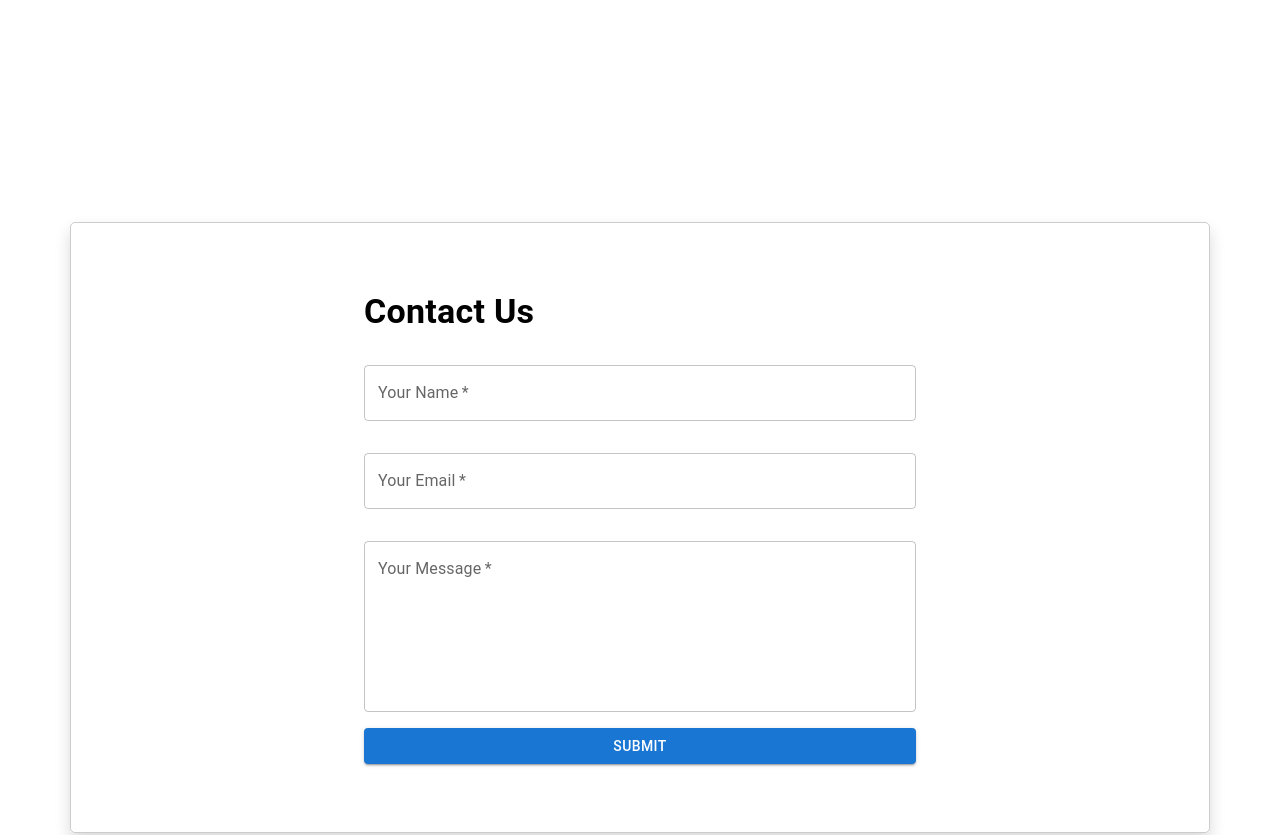
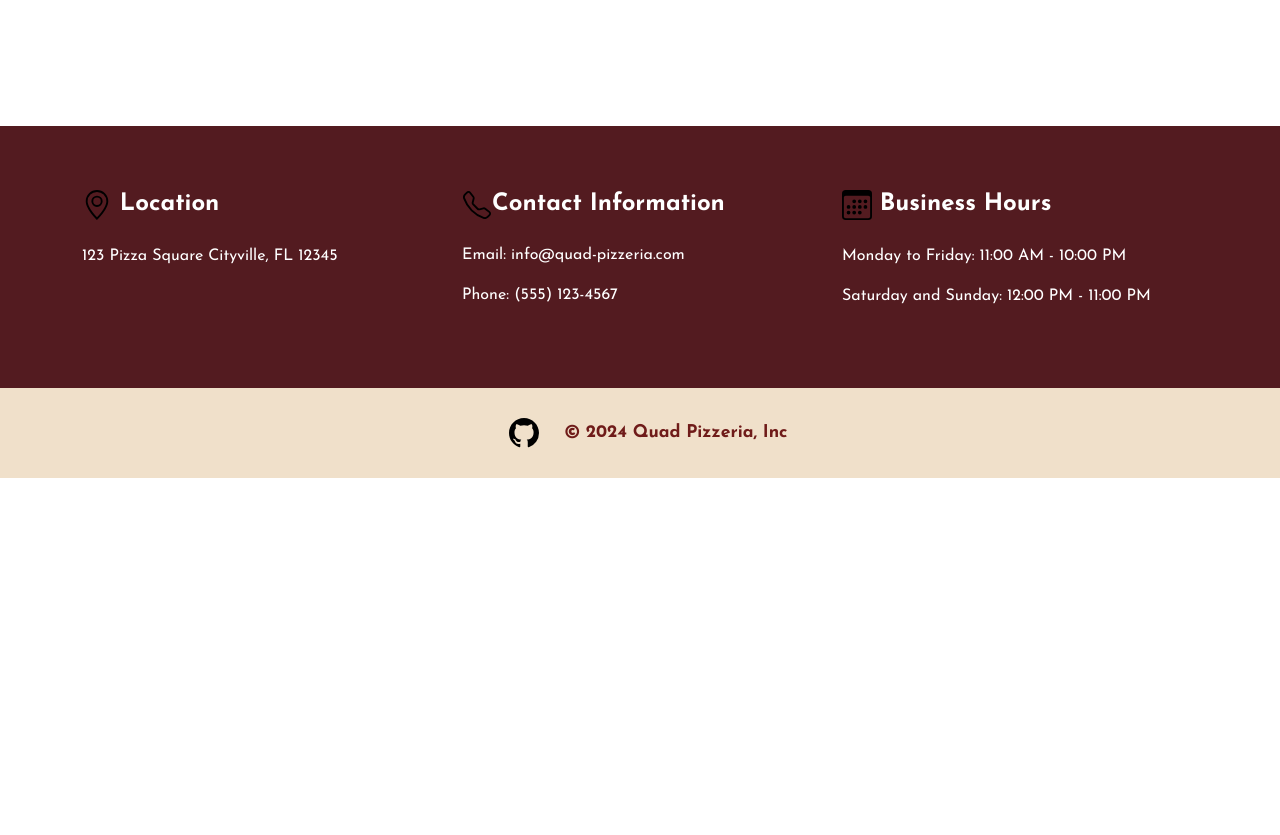
Before and after one commit to quaydrionb/quad-pizza-shop, a Next.js app: page / in a window 1280 px wide. Shown: the part 6260-7095 px from the top of the page. After the commit the page ends 6738 px from the top, so only its background shows below. Built offline with nearby package versions, Linux system fonts and the light colour scheme.

Commit message:
removed contact page

```diff
--- a/app/page.tsx
+++ b/app/page.tsx
@@ -9,7 +9,6 @@ import Arcade from "@/components/home/Arcade";
 import { Suspense } from "react";
 import { Provider } from "react-redux";
 import store from "@/redux/store";
-import Contact from "@/components/Contact";
 
 export default function Home() {
   const [showButton, setShowButton] = useState(false);
@@ -59,8 +58,6 @@ export default function Home() {
         <div className="mt-5 pt-5 pb-4 mb-4"></div>
         <div className="mt-5 pt-5 pb-4 mb-4"></div>
         <Arcade />
-        <div className="mt-5 pt-5 pb-4 mb-4"></div>
-        <Contact />
       </Provider>
 
       {/* Back to top button */}
--- a/components/Contact.tsx
+++ /dev/null
@@ -1,103 +0,0 @@
-import Head from "next/head";
-import React, { useState, ChangeEvent, FormEvent } from "react";
-import { Container, TextField, Button, Typography } from "@mui/material";
-
-const Contact = () => {
-  const [formData, setFormData] = useState({
-    name: "",
-    email: "",
-    message: "",
-  });
-
-  const handleChange = (
-    e: ChangeEvent<HTMLInputElement | HTMLTextAreaElement>,
-  ) => {
-    const { name, value } = e.target;
-    setFormData((prevState) => ({
-      ...prevState,
-      [name]: value,
-    }));
-  };
-
-  const handleSubmit = (e: FormEvent<HTMLFormElement>) => {
-    e.preventDefault();
-
-    setFormData({
-      name: "",
-      email: "",
-      message: "",
-    });
-  };
-
-  return (
-    <div className="container mb-5 contact-box shadow">
-      <Head>
-        <title>Contact Us</title>
-        <meta
-          name="description"
-          content="Contact Quad Pizzeria for any inquiries or feedback."
-        />
-      </Head>
-      <div className="align-items-center py-5">
-        <Container maxWidth="sm">
-          <Typography
-            variant="h4"
-            className="display-5 fw-bold text-body-emphasis mb-3"
-          >
-            Contact Us
-          </Typography>
-          <form onSubmit={handleSubmit}>
-            <TextField
-              fullWidth
-              label="Your Name"
-              name="name"
-              value={formData.name}
-              onChange={handleChange}
-              variant="outlined"
-              margin="normal"
-              placeholder="Enter your name"
-              className="mb-3"
-              required
-            />
-            <TextField
-              fullWidth
-              label="Your Email"
-              name="email"
-              value={formData.email}
-              onChange={handleChange}
-              variant="outlined"
-              margin="normal"
-              placeholder="Enter your email"
-              className="mb-3"
-              required
-            />
-            <TextField
-              fullWidth
-              label="Your Message"
-              name="message"
-              value={formData.message}
-              onChange={handleChange}
-              variant="outlined"
-              margin="normal"
-              multiline
-              rows={6}
-              placeholder="Enter your message"
-              className="mb-3"
-              required
-            />
-            <Button
-              type="submit"
-              variant="contained"
-              className="bg-green btn-lg px-4"
-              fullWidth
-            >
-              Submit
-            </Button>
-          </form>
-        </Container>
-      </div>
-    </div>
-  );
-};
-
-export default Contact;
```
